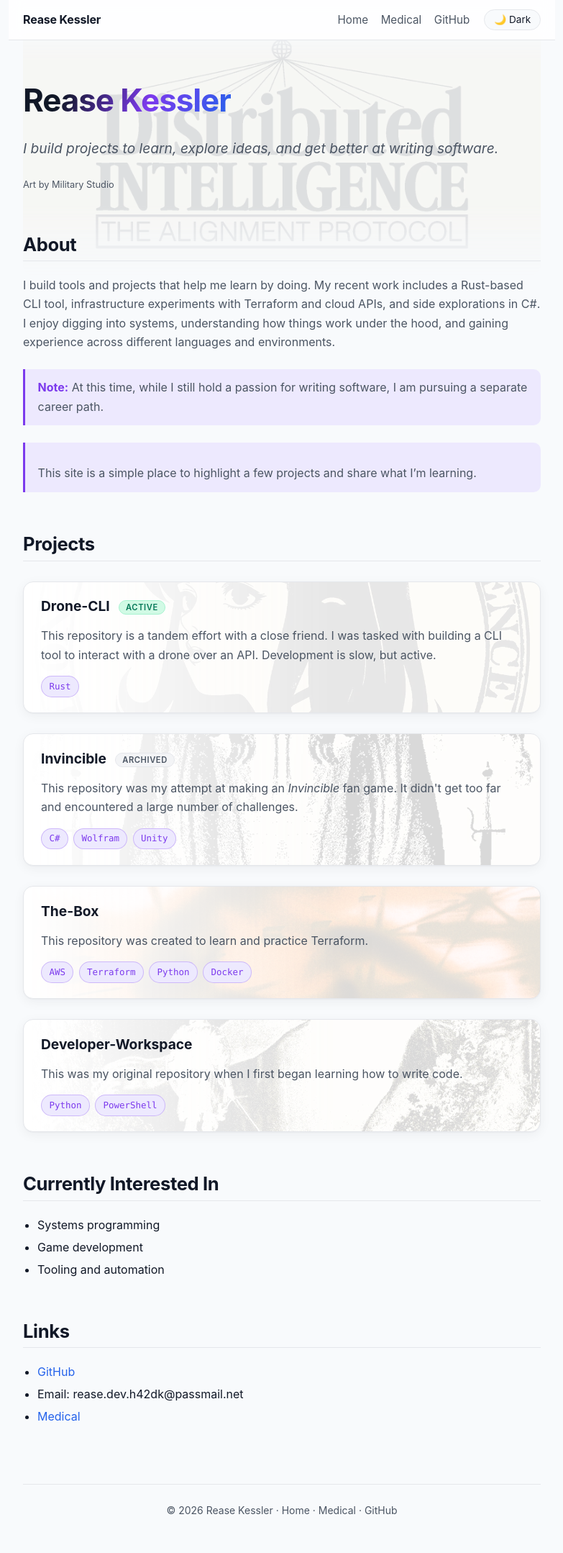
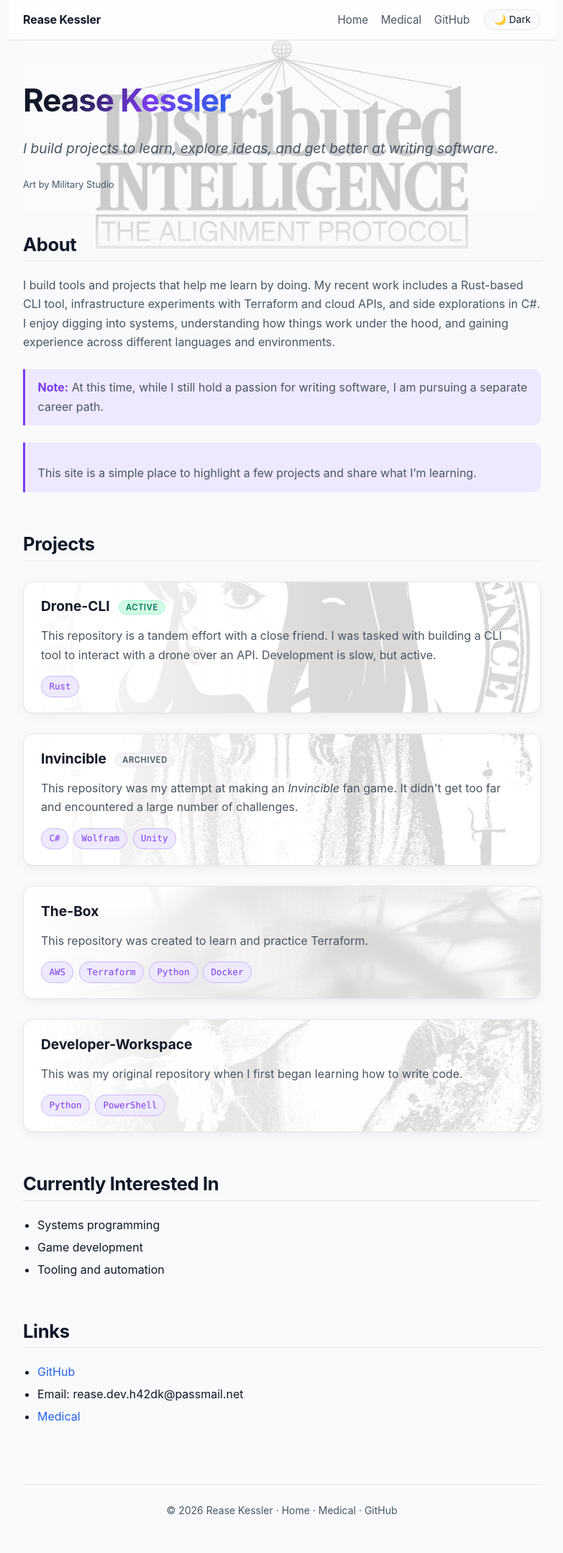
Before and after one commit to SpoonNewman/SpoonNewman.github.io, a Jekyll site: the page built from index.md, in a window 1280 px wide. Shown: the whole page at 72% size, without its empty margins (248-1031 px from the left). Built offline with Jekyll 4.4.1, drawn with Linux system fonts in a browser that asks for light colours.

Commit message:
Use white-background light variants for light-mode underlays
The CSS invert of the dark-navy pieces produced cream/gray washes instead
of white. Pre-processed '-light' WebP variants (grayscale + invert +
autocontrast so backgrounds map to pure white, ink stays dark) and switch
light mode to them via --card-art-light / a hero-light asset. Dark mode
keeps the original pieces. No-JS prefers-light fallback included.

```diff
--- a/assets/style.css
+++ b/assets/style.css
@@ -394,19 +394,26 @@ html[data-theme="dark"] .card::before {
   opacity: 0.16;
 }
 
-/* In light mode, invert the underlay art so the dark-navy pieces read as
-   their natural light-background / dark-ink appearance. */
-html[data-theme="light"] .hero-art-bg,
-html[data-theme="light"] .card::before {
-  filter: invert(1);
+/* Light mode uses pre-processed "light" variants of the art (background
+   mapped to pure white, ink kept dark) so underlays read as clean white
+   prints instead of the gray wash a CSS invert of the navy pieces gives. */
+html[data-theme="light"] .hero-art-bg {
+  background-image: url("/assets/art/hero-light.webp");
 }
 
-/* No-JS fallback: same inversion when the OS prefers light and no manual
-   theme override is set. */
+html[data-theme="light"] .card::before {
+  background-image: var(--card-art-light, var(--card-art));
+}
+
+/* No-JS fallback: same light variants when the OS prefers light and no
+   manual theme override is set. */
 @media (prefers-color-scheme: light) {
-  html:not([data-theme="dark"]) .hero-art-bg,
+  html:not([data-theme="dark"]) .hero-art-bg {
+    background-image: url("/assets/art/hero-light.webp");
+  }
+
   html:not([data-theme="dark"]) .card::before {
-    filter: invert(1);
+    background-image: var(--card-art-light, var(--card-art));
   }
 }
 
--- a/index.md
+++ b/index.md
@@ -24,25 +24,25 @@ I build tools and projects that help me learn by doing. My recent work includes
 
 ## Projects
 
-<div class="card" style="--card-art: url('/assets/art/card-b.webp')">
+<div class="card" style="--card-art: url('/assets/art/card-b.webp'); --card-art-light: url('/assets/art/card-b-light.webp')">
   <h3><a href="https://github.com/SpoonNewman/drone-cli.git">Drone-CLI</a> <span class="tag tag-active">Active</span></h3>
   <p>This repository is a tandem effort with a close friend. I was tasked with building a CLI tool to interact with a drone over an API. Development is slow, but active.</p>
   <p class="tech"><span class="chip">Rust</span></p>
 </div>
 
-<div class="card" style="--card-art: url('/assets/art/card-d.webp')">
+<div class="card" style="--card-art: url('/assets/art/card-d.webp'); --card-art-light: url('/assets/art/card-d-light.webp')">
   <h3><a href="https://github.com/SpoonNewman/Invincible.git">Invincible</a> <span class="tag tag-archived">Archived</span></h3>
   <p>This repository was my attempt at making an <em>Invincible</em> fan game. It didn't get too far and encountered a large number of challenges.</p>
   <p class="tech"><span class="chip">C#</span><span class="chip">Wolfram</span><span class="chip">Unity</span></p>
 </div>
 
-<div class="card" style="--card-art: url('/assets/art/card-c.webp')">
+<div class="card" style="--card-art: url('/assets/art/card-c.webp'); --card-art-light: url('/assets/art/card-c-light.webp')">
   <h3><a href="https://github.com/SpoonNewman/The-Box.git">The-Box</a></h3>
   <p>This repository was created to learn and practice Terraform.</p>
   <p class="tech"><span class="chip">AWS</span><span class="chip">Terraform</span><span class="chip">Python</span><span class="chip">Docker</span></p>
 </div>
 
-<div class="card" style="--card-art: url('/assets/art/card-a.webp')">
+<div class="card" style="--card-art: url('/assets/art/card-a.webp'); --card-art-light: url('/assets/art/card-a-light.webp')">
   <h3><a href="https://github.com/SpoonNewman/Developer-Workspace.git">Developer-Workspace</a></h3>
   <p>This was my original repository when I first began learning how to write code.</p>
   <p class="tech"><span class="chip">Python</span><span class="chip">PowerShell</span></p>
```
Also changed, not shown: assets/art/card-a-light.webp (added), assets/art/card-b-light.webp (added), assets/art/card-c-light.webp (added), assets/art/card-d-light.webp (added), assets/art/hero-light.webp (added).
